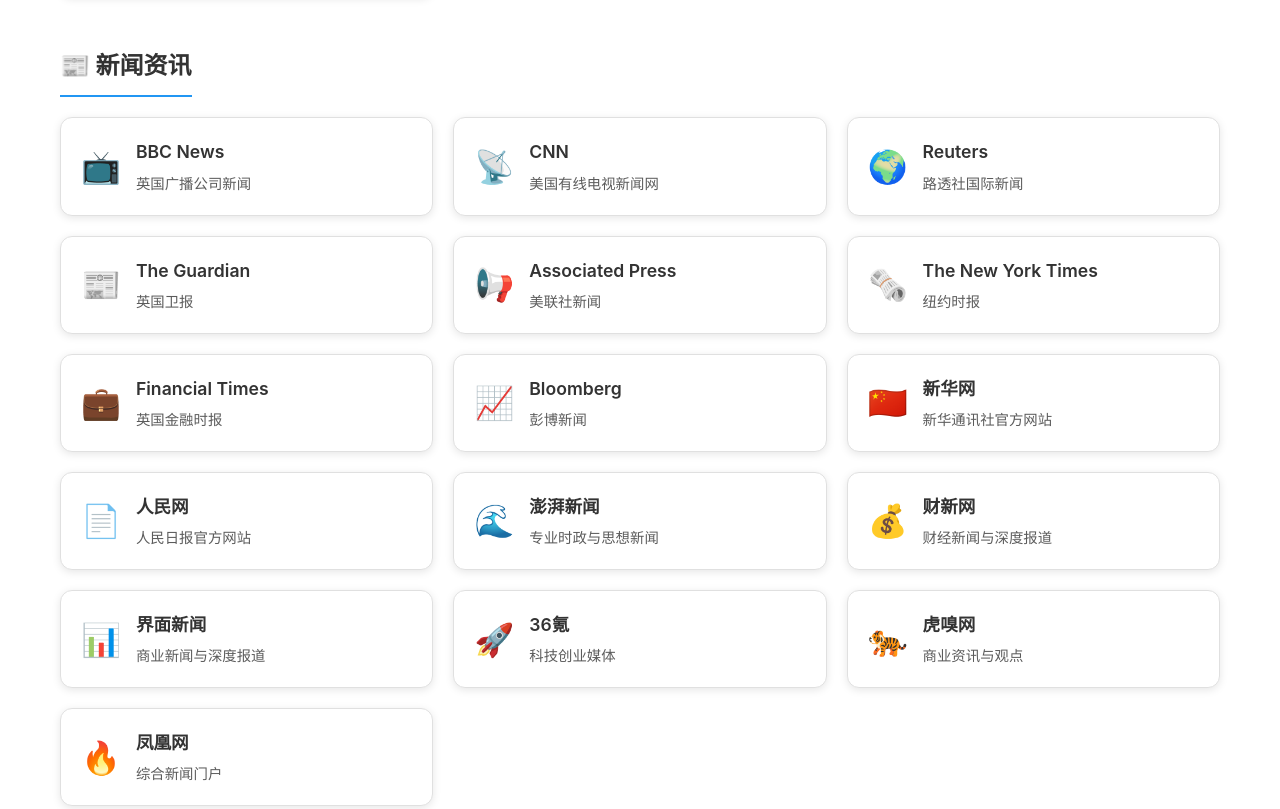
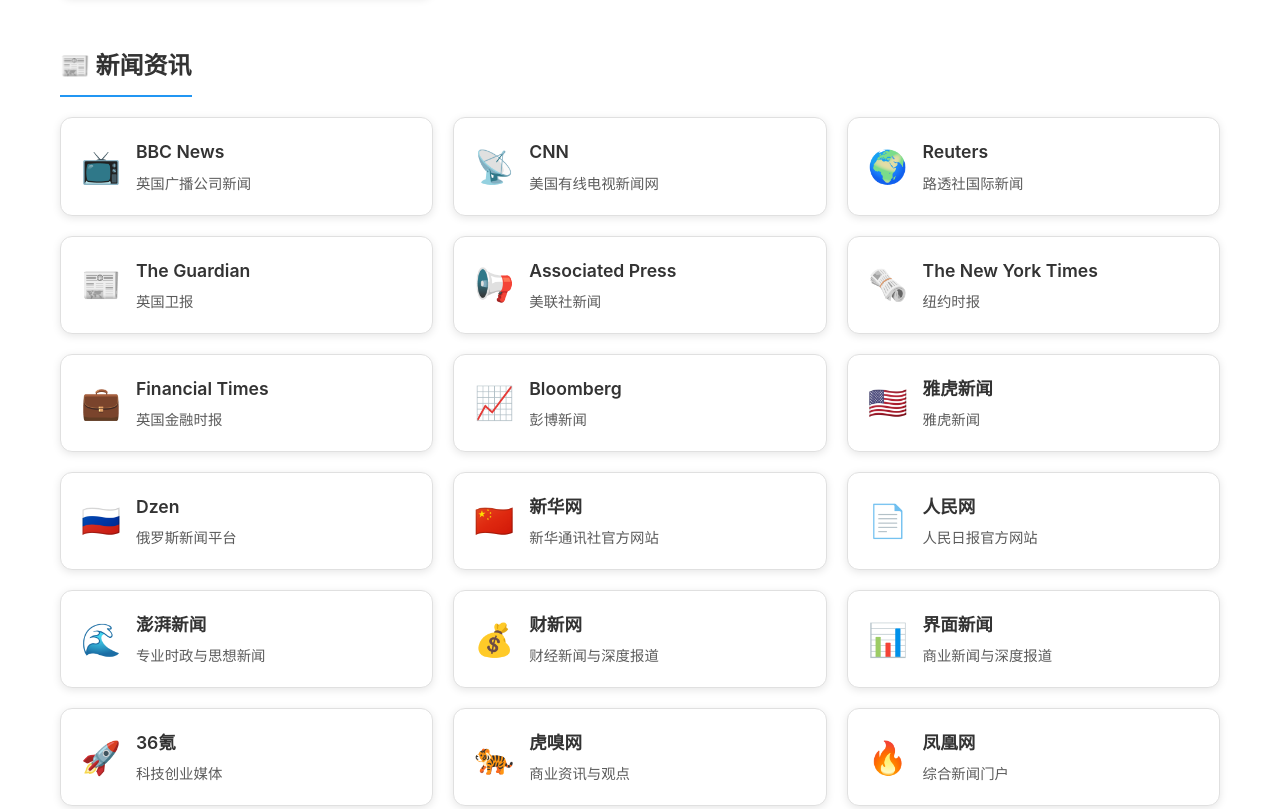
Before and after one commit to qiuye2015/my-frontend-lab, a plain HTML site: page projects/html-nav/index.html in a window 1280 px wide. Shown: the part 2928-3737 px from the top of the page. Drawn offline with Linux system fonts and the light colour scheme.

Commit message:
feat: add yahoo

```diff
--- a/projects/html-nav/index.html
+++ b/projects/html-nav/index.html
@@ -765,9 +765,11 @@
                 { name: "Reuters", url: "https://www.reuters.com/world/china/", desc: "路透社国际新闻", category: "新闻资讯", icon: "🌍", keywords: "路透社 国际新闻 财经 政治" },
                 { name: "The Guardian", url: "https://www.theguardian.com", desc: "英国卫报", category: "新闻资讯", icon: "📰", keywords: "卫报 英国 新闻 评论" },
                 { name: "Associated Press", url: "https://apnews.com", desc: "美联社新闻", category: "新闻资讯", icon: "📢", keywords: "美联社 AP 国际新闻 时事" },
-                { name: "The New York Times", url: "https://www.nytimes.com", desc: "纽约时报", category: "新闻资讯", icon: "🗞️", keywords: "纽约时报 美国 新闻 深度报道" },
+                { name: "The New York Times", url: "https://cn.nytimes.com/zh-hant/", desc: "纽约时报", category: "新闻资讯", icon: "🗞️", keywords: "纽约时报 美国 新闻 深度报道" },
                 { name: "Financial Times", url: "https://www.ft.com", desc: "英国金融时报", category: "新闻资讯", icon: "💼", keywords: "金融时报 财经 商业 投资" },
                 { name: "Bloomberg", url: "https://www.bloomberg.com", desc: "彭博新闻", category: "新闻资讯", icon: "📈", keywords: "彭博 财经 金融 市场" },
+                { name: "雅虎新闻", url: "https://news.yahoo.com", desc: "雅虎新闻", category: "新闻资讯", icon: "🇺🇸", keywords: "雅虎 新闻 国际 国内" },
+                { name: "Dzen", url: "https://dzen.ru", desc: "俄罗斯新闻平台", category: "新闻资讯", icon: "🇷🇺", keywords: "Dzen 俄罗斯 新闻 深度报道" },
 
                 // 中文新闻网站
                 { name: "新华网", url: "http://www.xinhuanet.com", desc: "新华通讯社官方网站", category: "新闻资讯", icon: "🇨🇳", keywords: "新华网 官方 时政 国内新闻" },
```
